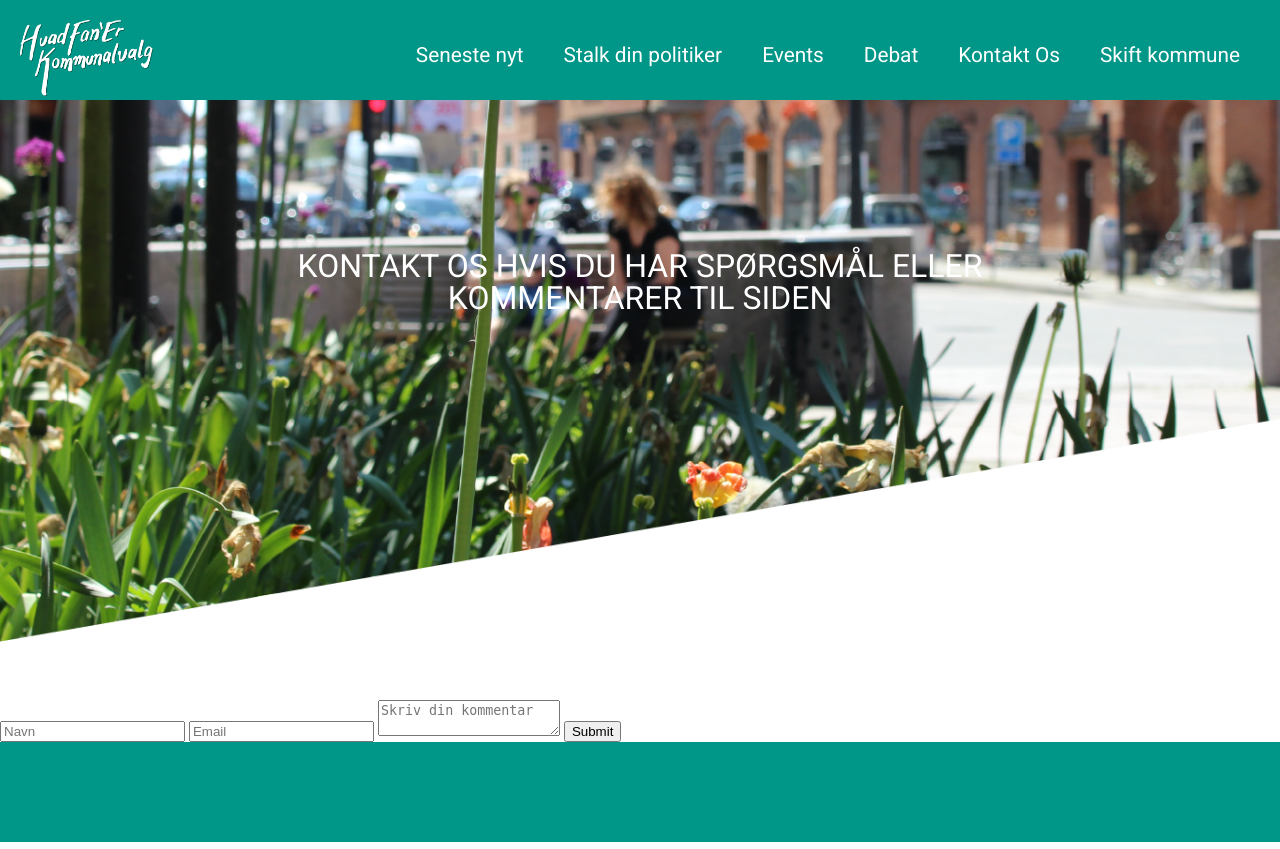
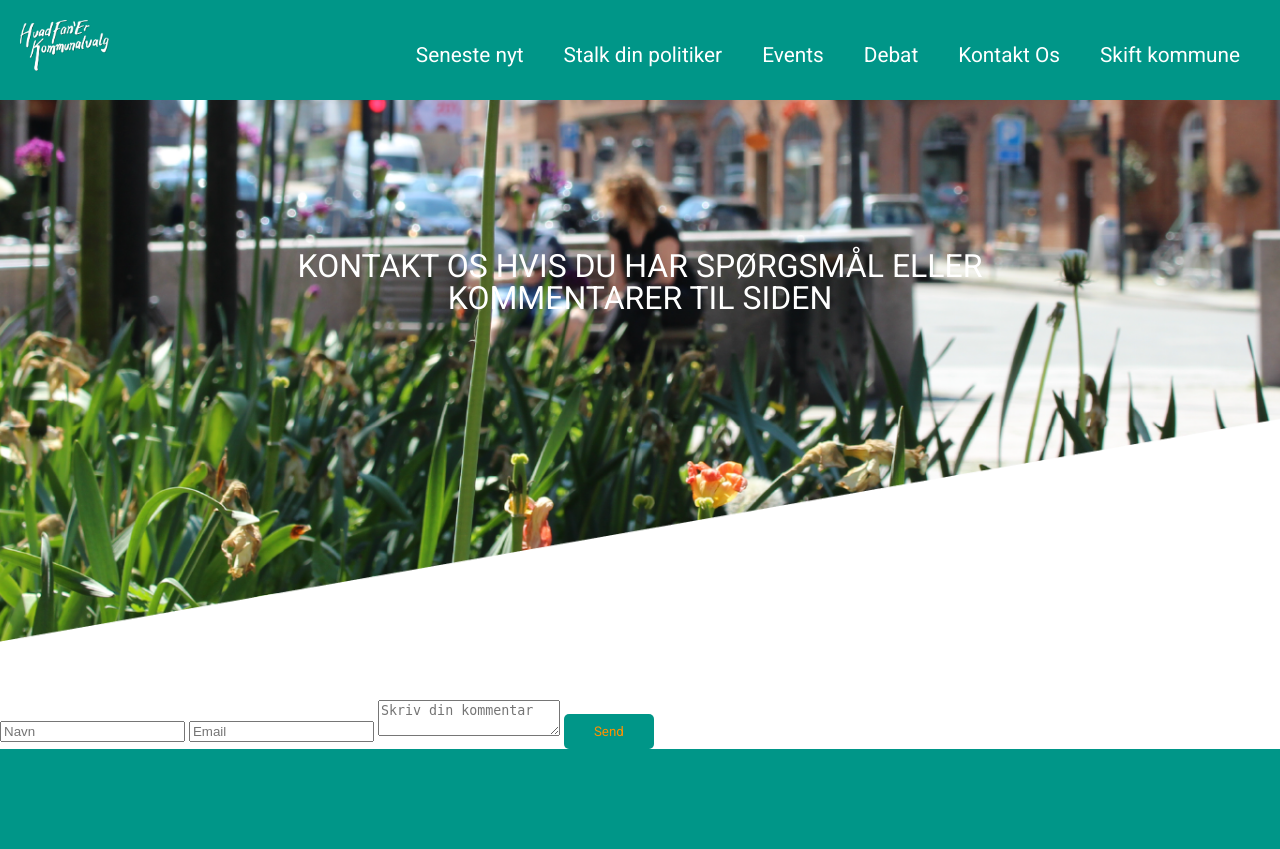
Before and after one commit to teamtaberne/hvadfandenkv, a PHP site: page /kontakt.php in a window 1280 px wide. Run offline with PHP 8.4, Linux system fonts and the light colour scheme; some libraries are stand-ins or nearby versions.

Commit message:
css changes

```diff
--- a/css/_style.scss
+++ b/css/_style.scss
@@ -1,8 +1,9 @@
 
 $maincolor: #009688; // TEAL
 $secondcolor: #FF9100; // ORANGE
+$font: 'Roboto', Arial, Helvetica, sans-serif;
 body {
-font-family: 'Roboto', sans-serif;
+font-family: $font;
 }
  // NAVIGATIONEN
 .navigation {
@@ -350,3 +351,16 @@ $eventimg: 70%;
       font-size: 2em;
     }
   }
+
+// kontakt formular
+.button {
+  color: $secondcolor;
+  background-color: $maincolor;
+  border: none;
+  padding: 10px 30px;
+  border-radius: 5px;
+  font-family: $font;
+
+}
+
+// KONTAKT SLUT
--- a/css/master.css
+++ b/css/master.css
@@ -254,14 +254,14 @@ table {
     height: 0; } }
 
 body {
-  font-family: 'Roboto', sans-serif; }
+  font-family: "Roboto", Arial, Helvetica, sans-serif; }
 
 .navigation {
   width: 100%;
   height: 100px;
   background-color: #009688; }
   .navigation .navlogo {
-    width: 45%;
+    width: 30%;
     z-index: 1; }
   .navigation .navbar {
     display: -webkit-inline-flex;
@@ -425,6 +513,14 @@ footer {
     text-align: center;
     font-size: 2em; }
 
+.button {
+  color: #FF9100;
+  background-color: #009688;
+  border: none;
+  padding: 10px 30px;
+  border-radius: 5px;
+  font-family: "Roboto", Arial, Helvetica, sans-serif; }
+
 @media screen and (max-width: 668px) {
   .navigation {
     width: 100%;
--- a/kontakt.php
+++ b/kontakt.php
@@ -22,7 +22,7 @@
 
     <textarea id="kommentar" name="kommentar" placeholder="Skriv din kommentar"></textarea>
 
-    <input type="submit" value="Submit">
+    <input type="submit" value="Send" class="button">
   </form>
 </div>
 
```
Also changed, not shown: other parts of css/master.css (+88 -0 lines).
